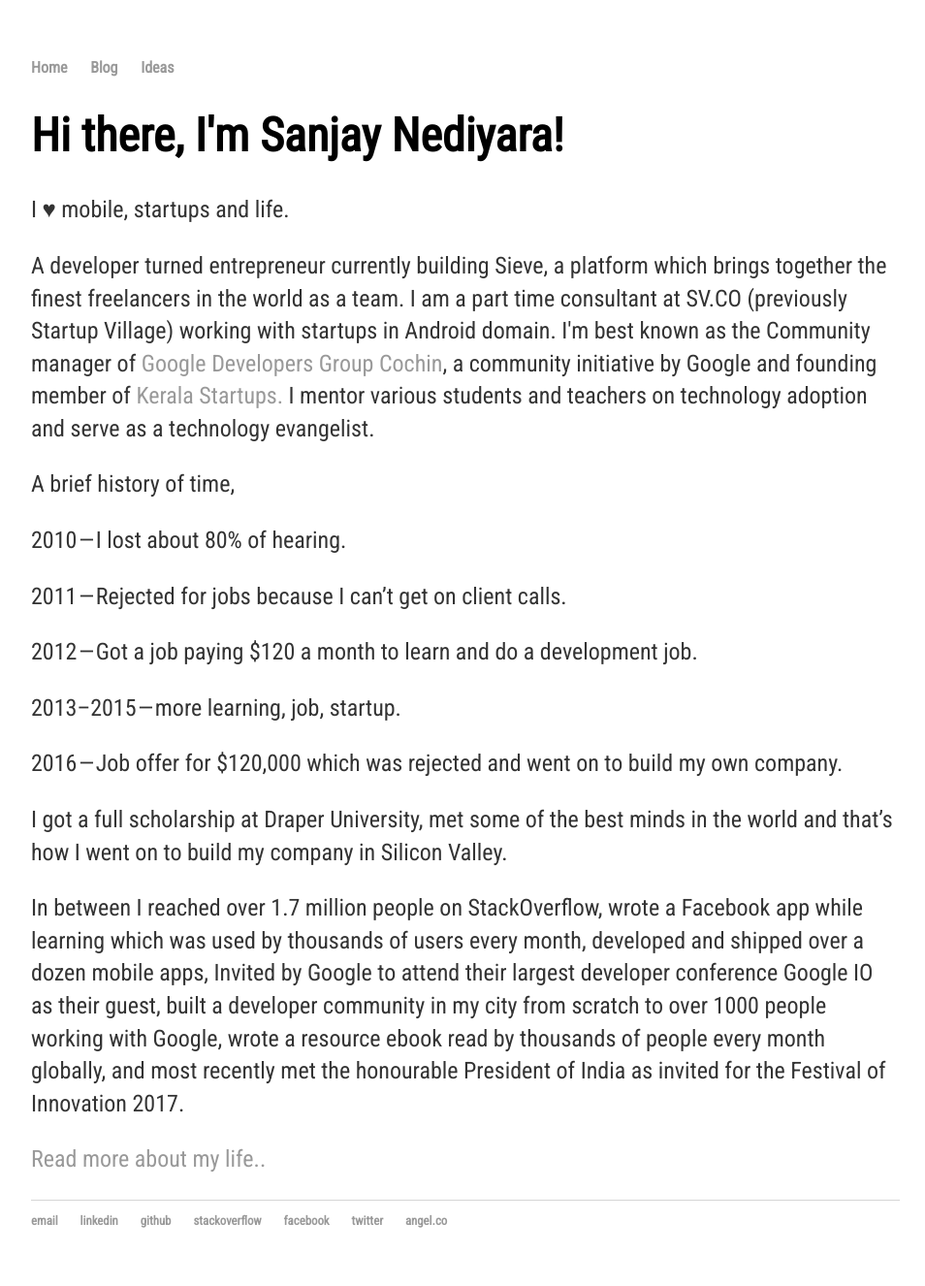
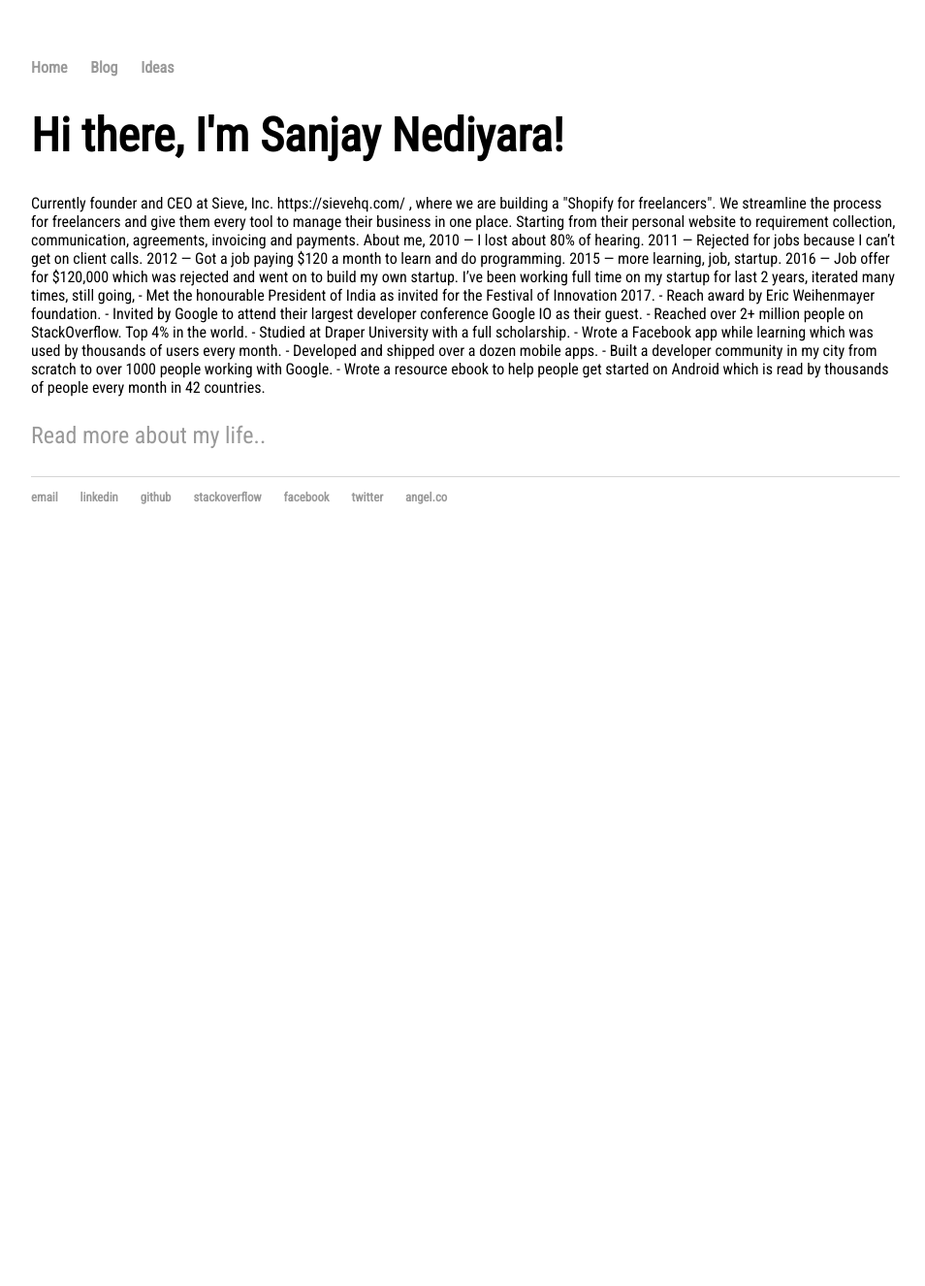
Before and after one commit to COD3BOY/cod3boy.github.io, a Jekyll site: the page built from index.html, in a window 1280 px wide. Shown: the whole page at 97% size, without its empty margins (160-1114 px from the left). Built offline with Jekyll 4.4.1, drawn with Linux system fonts in a browser that asks for light colours; the list of posts is cut into pages by our own code; after the commit the page ends 900 px from its top, so only the background shows below that.

Commit message:
Update index.html

```diff
--- a/index.html
+++ b/index.html
@@ -8,19 +8,27 @@
 
 <div class="blurb">
         		<h1>Hi there, I'm Sanjay Nediyara!</h1>
-        		<p>I ♥ mobile, startups and life.</p>
-			<p>A developer turned entrepreneur currently building Sieve, a platform which brings together the finest freelancers in the world as a team. I am a part time consultant at SV.CO (previously Startup Village) working with startups in Android domain. I'm best known as the Community manager of <a href="https://developers.google.com/groups/chapter/106046004645175854179/">Google Developers Group Cochin</a>, a community initiative by Google and founding member of <a href="http://keralastartups.org/team.php">Kerala Startups.</a> I mentor various students and teachers on technology adoption and serve as a technology evangelist.</p>
+        		Currently founder and CEO at Sieve, Inc. https://sievehq.com/ , where we are building a "Shopify for freelancers". We streamline the process for freelancers and give them every tool to manage their business in one place. Starting from their personal website to requirement collection, communication, agreements, invoicing and payments.
 
-			<p>A brief history of time,</p>
+About me,
 
-			<p>2010 — I lost about 80% of hearing.</p>
-			<p>2011 — Rejected for jobs because I can’t get on client calls.</p>
-			<p>2012 — Got a job paying $120 a month to learn and do a development job.</p>
-			<p>2013–2015 — more learning, job, startup.</p>
-			<p>2016 — Job offer for $120,000 which was rejected and went on to build my own company.</p>
-			<p>I got a full scholarship at Draper University, met some of the best minds in the world and that’s how I went on to build my company in Silicon Valley.</p>
-			<p>In between I reached over 1.7 million people on StackOverflow, wrote a Facebook app while learning which was used by thousands of users every month, developed and shipped over a dozen mobile apps, Invited by Google to attend their largest developer conference Google IO as their guest, built a developer community in my city from scratch to over 1000 people working with Google, wrote a resource ebook read by thousands of people every month globally, and most recently met the honourable President of India as invited for the Festival of Innovation 2017.</p>
+2010 — 	I lost about 80% of hearing.
+2011 — 	Rejected for jobs because I can’t get on client calls.
+2012 — 	Got a job paying $120 a month to learn and do programming.
+2015 — 	more learning, job, startup.
+2016 — 	Job offer for $120,000 which was rejected and went on to build my own startup.
 
+I’ve been working full time on my startup for last 2 years, iterated many times, still going,
+
+- Met the honourable President of India as invited for the Festival of Innovation 2017.
+- Reach award by Eric Weihenmayer foundation.
+- Invited by Google to attend their largest developer conference Google IO as their guest.
+- Reached over 2+ million people on StackOverflow. Top 4% in the world.
+- Studied at Draper University with a full scholarship.
+- Wrote a Facebook app while learning which was used by thousands of users every month.
+- Developed and shipped over a dozen mobile apps.
+- Built a developer community in my city from scratch to over 1000 people working with Google.
+- Wrote a resource ebook to help people get started on Android which is read by thousands of people every month in 42 countries.
 
 			<p><a href="http://www.medium.com/@cod3boy/why-the-decision-not-to-commit-suicide-was-the-best-decision-my-life-79442d5cd9dd"> Read more about my life..</a></p>
     		</div><!-- /.blurb -->
```
